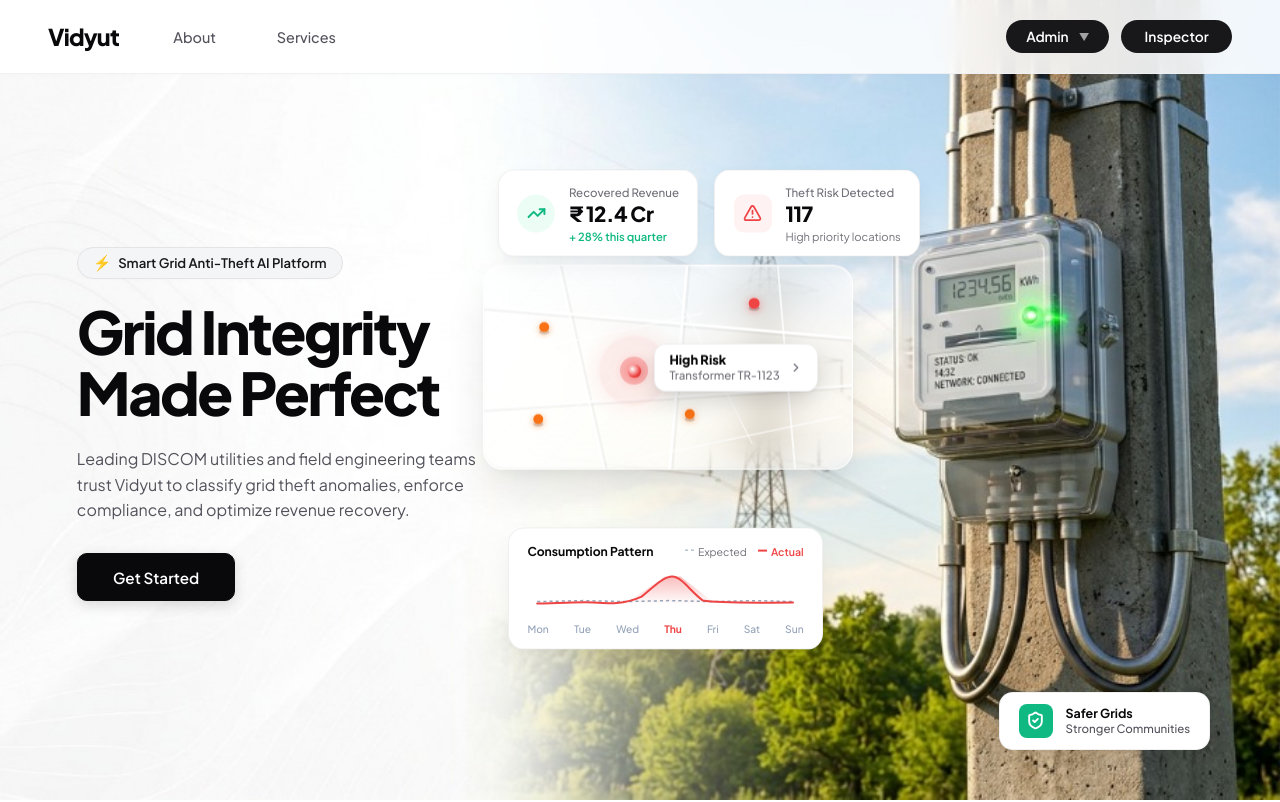
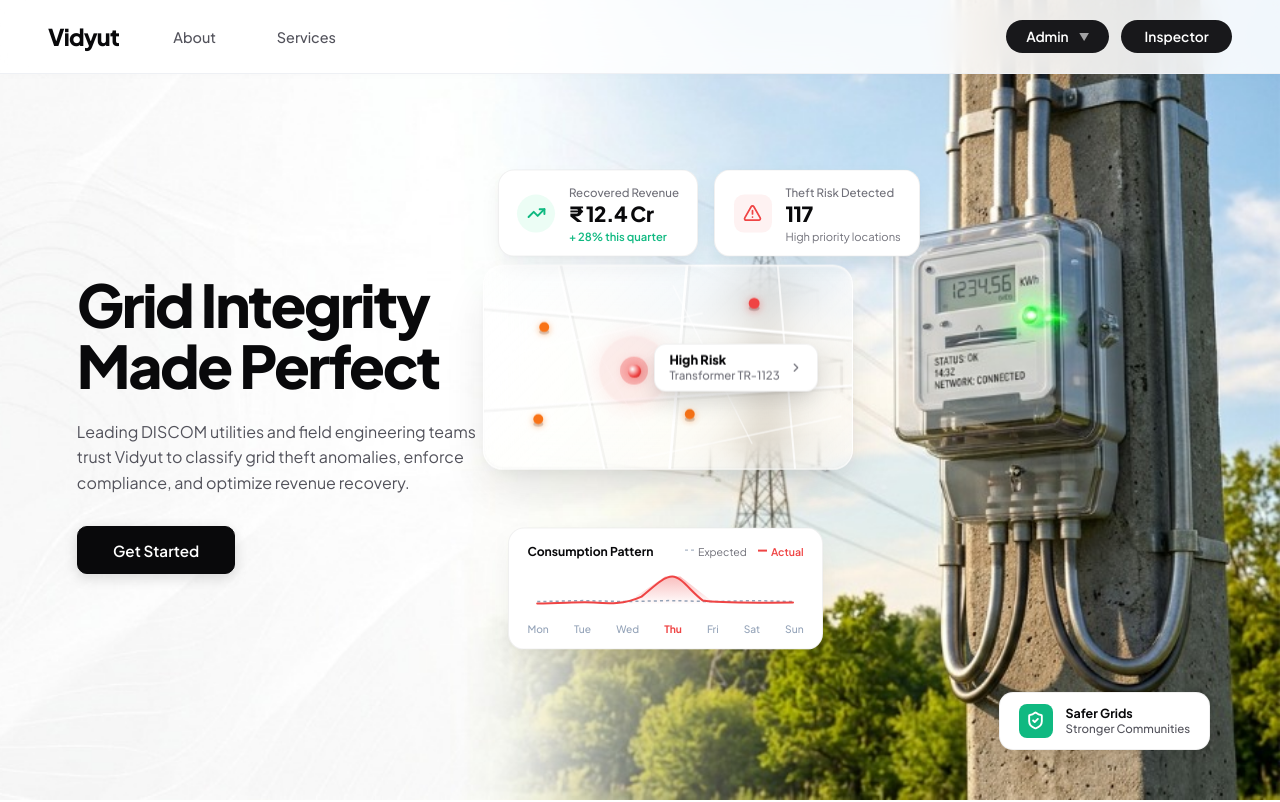
Before and after one commit to asrawst/Vidyut, a React (Vite) app in the folder frontend/: page / in a window 1280 px wide. Shown: the top 802 px of the page. Built offline with nearby package versions, Linux system fonts and the light colour scheme; no server answers.

Commit message:
Remove Smart Grid Anti-Theft AI Platform pill tag from Hero section

```diff
--- a/frontend/src/components/layout/Hero.jsx
+++ b/frontend/src/components/layout/Hero.jsx
@@ -132,26 +132,6 @@
           flexShrink: 0
         }}
       >
-        {/* Pill Tag */}
-        <div
-          style={{
-            display: 'inline-flex',
-            alignItems: 'center',
-            gap: '0.45rem',
-            padding: '0.35rem 0.95rem',
-            borderRadius: '9999px',
-            background: '#f4f5f7',
-            border: '1px solid #e4e4e7',
-            fontSize: '0.82rem',
-            fontWeight: '600',
-            color: '#18181b',
-            boxShadow: '0 1px 2px rgba(0,0,0,0.02)'
-          }}
-        >
-          <span style={{ color: '#f59e0b', fontSize: '0.9rem' }}>⚡</span>
-          Smart Grid Anti-Theft AI Platform
-        </div>
-
         {/* Hero Headline */}
         <h1
           style={{
```
